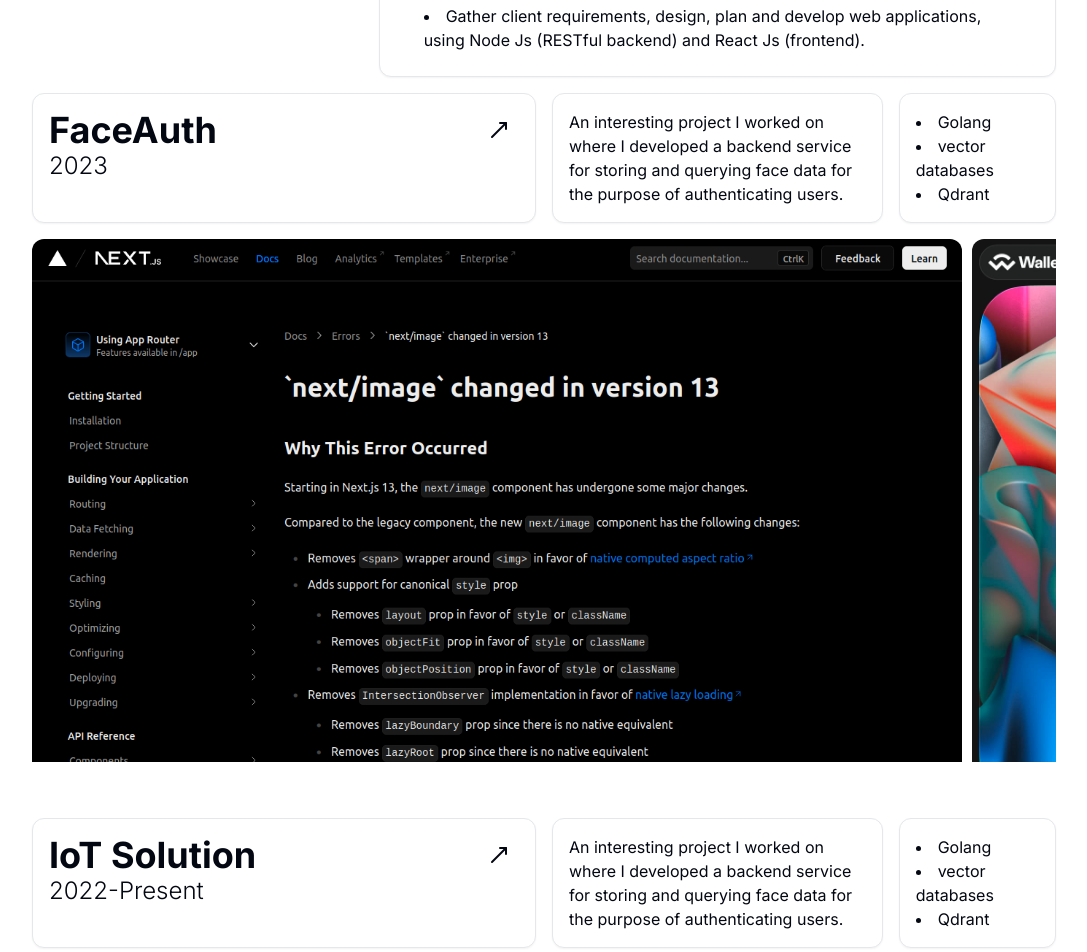
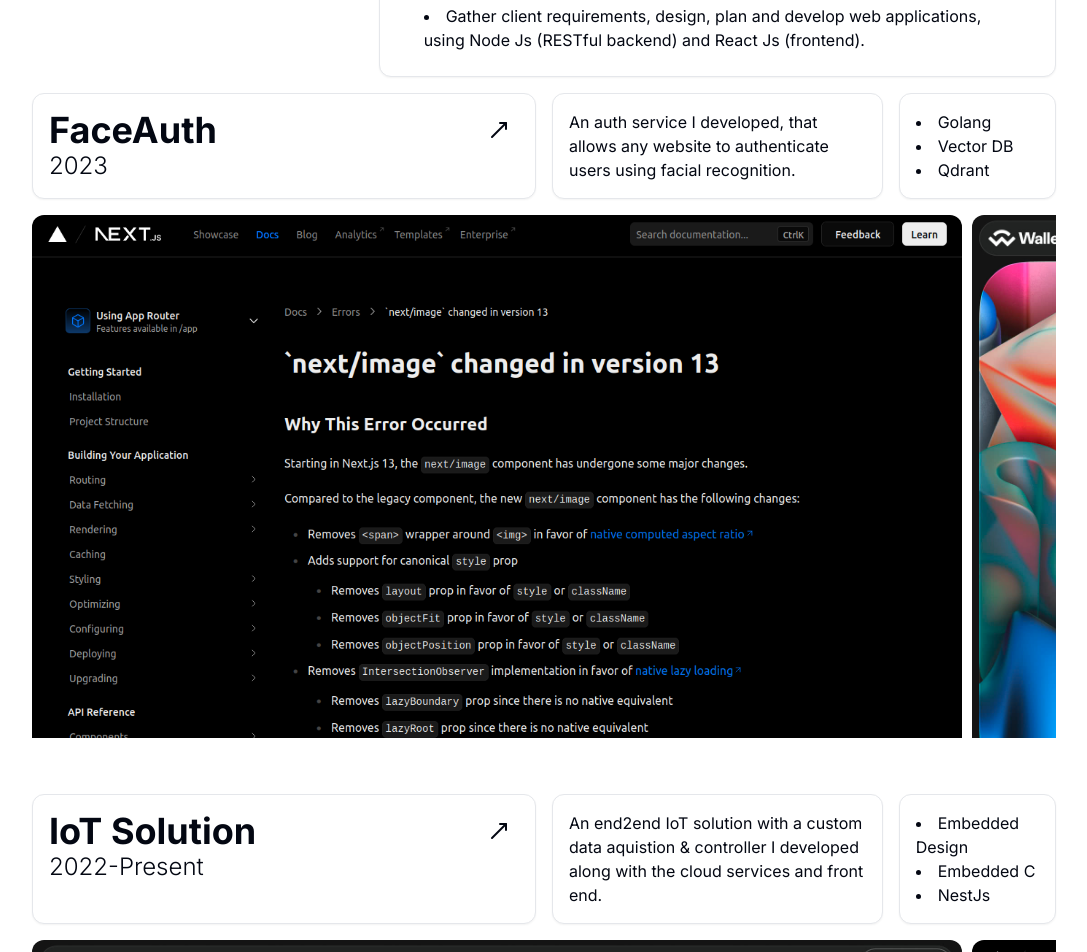
Before and after one commit to Suhaibshah22/portfolio, a Next.js app: page / in a window 1280 px wide. Shown: the part 1600-2552 px from the top of the page, without its empty margins (96-1183 px from the left). Built offline with nearby package versions, Linux system fonts and the light colour scheme.

Commit message:
FEAT: Updated the sidebar to include links.

```diff
--- a/src/app/page.tsx
+++ b/src/app/page.tsx
@@ -4,12 +4,6 @@
 import Hero from "@/components/Sections/Hero/Hero";
 import Project from "@/components/Sections/Projects/Project";
 import Sidebar from "@/components/Sections/Sidebar/Sidebar";
-import {
-  Card,
-  CardContent,
-  CardFooter,
-  CardHeader,
-} from "@/components/ui/card";
 import { workExperienceData } from "@/data/WorkExperienceData";
 import { heroData } from "@/data/heroData";
 import { projectData } from "@/data/projectData";
--- a/src/components/Sections/Sidebar/Sidebar.tsx
+++ b/src/components/Sections/Sidebar/Sidebar.tsx
@@ -1,7 +1,14 @@
 import React from "react";
-import { GridWrapper } from "@/components/Wrapper/GridWrapper";
+import { Button } from "@/components/ui/button";
+import {
+  DownloadIcon,
+  EnvelopeClosedIcon,
+  GitHubLogoIcon,
+  LinkedInLogoIcon,
+  TwitterLogoIcon,
+} from "@radix-ui/react-icons";
 import { ProfilePhoto } from "./profile-photo";
-import MyLinks from "./my-links";
+import Link from "next/link";
 
 function Sidebar({ className }: React.HTMLProps<HTMLDivElement>) {
   return (
@@ -9,8 +16,38 @@
       <div className="relative aspect-square">
         <ProfilePhoto />
       </div>
-      <div>
-        <MyLinks />
+      <div className="grid grid-cols-3 mt-2 mb-2 gap-2">
+        <Button variant={"outline"} className="col-span-3">
+          <DownloadIcon
+            className="mr-2"
+            href="https://drive.google.com/file/d/1Ypz6bTDI-DPknJjn3mF1hK9Mn2B1osLo/view?usp=sharing"
+          />{" "}
+          Download Resume
+        </Button>
+        <Link href="https://goolg.com" className="col-span-3 block">
+          <Button variant={"outline"} className="w-full">
+            <EnvelopeClosedIcon
+              className="mr-2"
+              href="https://drive.google.com/file/d/1Ypz6bTDI-DPknJjn3mF1hK9Mn2B1osLo/view?usp=sharing"
+            />{" "}
+            Email Me!
+          </Button>
+        </Link>
+        <Link href={"https://github.com/Suhaibshah22"} className="block">
+          <Button variant={"outline"} className="w-full">
+            <GitHubLogoIcon />
+          </Button>
+        </Link>
+        <Link href="https://goolg.com" className="block">
+          <Button variant={"outline"} className=" w-full">
+            <TwitterLogoIcon />
+          </Button>
+        </Link>
+        <Link href="https://goolg.com" className="block">
+          <Button variant={"outline"} className=" w-full">
+            <LinkedInLogoIcon />
+          </Button>
+        </Link>
       </div>
     </div>
   );
--- a/src/data/heroData.tsx
+++ b/src/data/heroData.tsx
@@ -3,7 +3,7 @@
 
 export const heroData: HeroProps = {
   summary:
-    "I am an Computer/Software Engineer based in Kuala Lumpur, Malaysia. I like to solve challenging technical problems. Get in touch if you would like to work with me!",
+    "I am a Computer & Software Engineer based in Kuala Lumpur, Malaysia. I like to solve challenging technical problems. Get in touch if you would like to work with me!",
   expertise: "Software & Embedded Systems Engineer",
   skills: [
     {
--- a/src/data/projectData.tsx
+++ b/src/data/projectData.tsx
@@ -6,28 +6,32 @@
   {
     title: "FaceAuth",
     description:
-      "An interesting project I worked on where I developed a backend service for storing and querying face data for the purpose of authenticating users.",
+      "An auth service I developed, that allows any website to authenticate users using facial recognition.",
     time: "2023",
-    skills: [
-      { name: "Golang" },
-      { name: "vector databases" },
-      { name: "Qdrant" },
-    ],
+    skills: [{ name: "Golang" }, { name: "Vector DB" }, { name: "Qdrant" }],
     link: "https://www.mazedesignlab.com",
     images: [face1, w1],
   },
-
   {
     title: "IoT Solution",
     description:
-      "An interesting project I worked on where I developed a backend service for storing and querying face data for the purpose of authenticating users.",
+      "An end2end IoT solution with a custom data aquistion & controller I developed along with the cloud services and front end.",
     time: "2022-Present",
     skills: [
-      { name: "Golang" },
-      { name: "vector databases" },
-      { name: "Qdrant" },
+      { name: "Embedded Design" },
+      { name: "Embedded C" },
+      { name: "NestJs" },
     ],
-    link: "https://www.mazedesignlab.com",
+    link: "https://api.syedsuhaibshah.com",
+    images: [w1, face1],
+  },
+  {
+    title: "SG Parking API",
+    description:
+      "An API for Singapore where you can request for the nearest parking lot near you with available parking spots.",
+    time: "2023",
+    skills: [{ name: "Java" }, { name: "PostGIS" }, { name: "Spring Boot" }],
+    link: "https://sgparkingapi.syedsuhaibshah.com",
     images: [w1, face1],
   },
 ];
```
